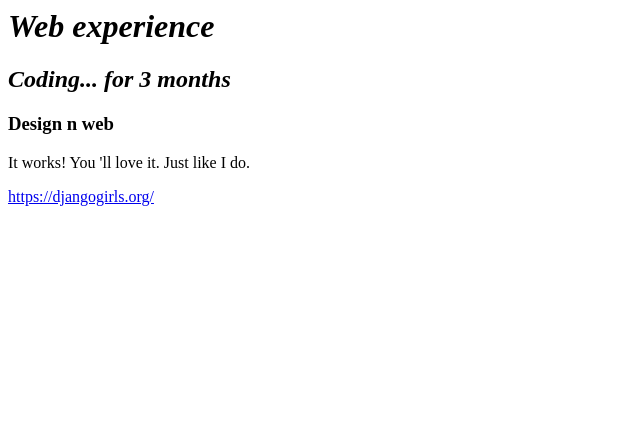
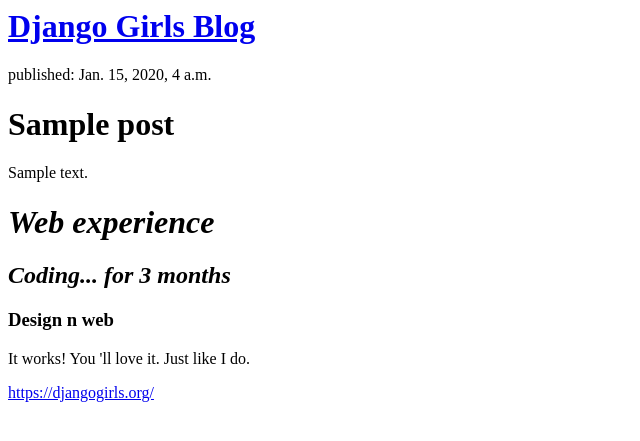
Before and after one commit to ZaphireNomm/my-first-blog, a Django app: template blog/templates/blog/post_list.html in a window 1280 px wide. Shown: the top 441 px of the page, without its empty margins (0-640 px from the left). Run offline with Django 3.2, Linux system fonts and the light colour scheme; the template is opened without the code that fills it: values that come from a table or form of the project are taken from there, others are empty; tables that the repository leaves empty hold one stand-in row (values such as "Sample post").

Commit message:
Modified templates to display posts from database.

```diff
--- a/blog/models.py
+++ b/blog/models.py
@@ -14,5 +14,5 @@ class Post(models.Model):
 		self.published_date =timezone.now()
 		self.save()
 
-	def _str_(self):
+	def __str__(self):
 		return self.title
--- a/blog/templates/blog/post_list.html
+++ b/blog/templates/blog/post_list.html
@@ -3,6 +3,23 @@
 		<title>Zaph's blog</title>
 	</head>
 	<body>
+
+		<div>
+			<h1><a href="/">Django Girls Blog</a></h1>
+		</div>
+
+		{% for post in posts%}
+			<div>
+				<p>published: {{ post.published_date}}</p>
+				<h1><a herf="">{{ post.title }}</a></h1>
+				<p>{{ post.text|linebreaks }}</p>
+			</div>
+		{%endfor%}
+
+
+
+
+
 		<div>
 			<strong><em><h1>Web experience</h1></em></strong>
 			<em><h2>Coding... for 3 months</h2></em>
--- a/blog/views.py
+++ b/blog/views.py
@@ -1,4 +1,7 @@
 from django.shortcuts import render
+from django.utils import timezone
+from .models import Post
 
 def post_list(request):
-	return render(request, 'blog/post_list.html', {})
+	posts= Post.objects.filter(published_date__lte=timezone.now()).order_by('published_date')
+	return render(request, 'blog/post_list.html', {'posts':posts})
```
